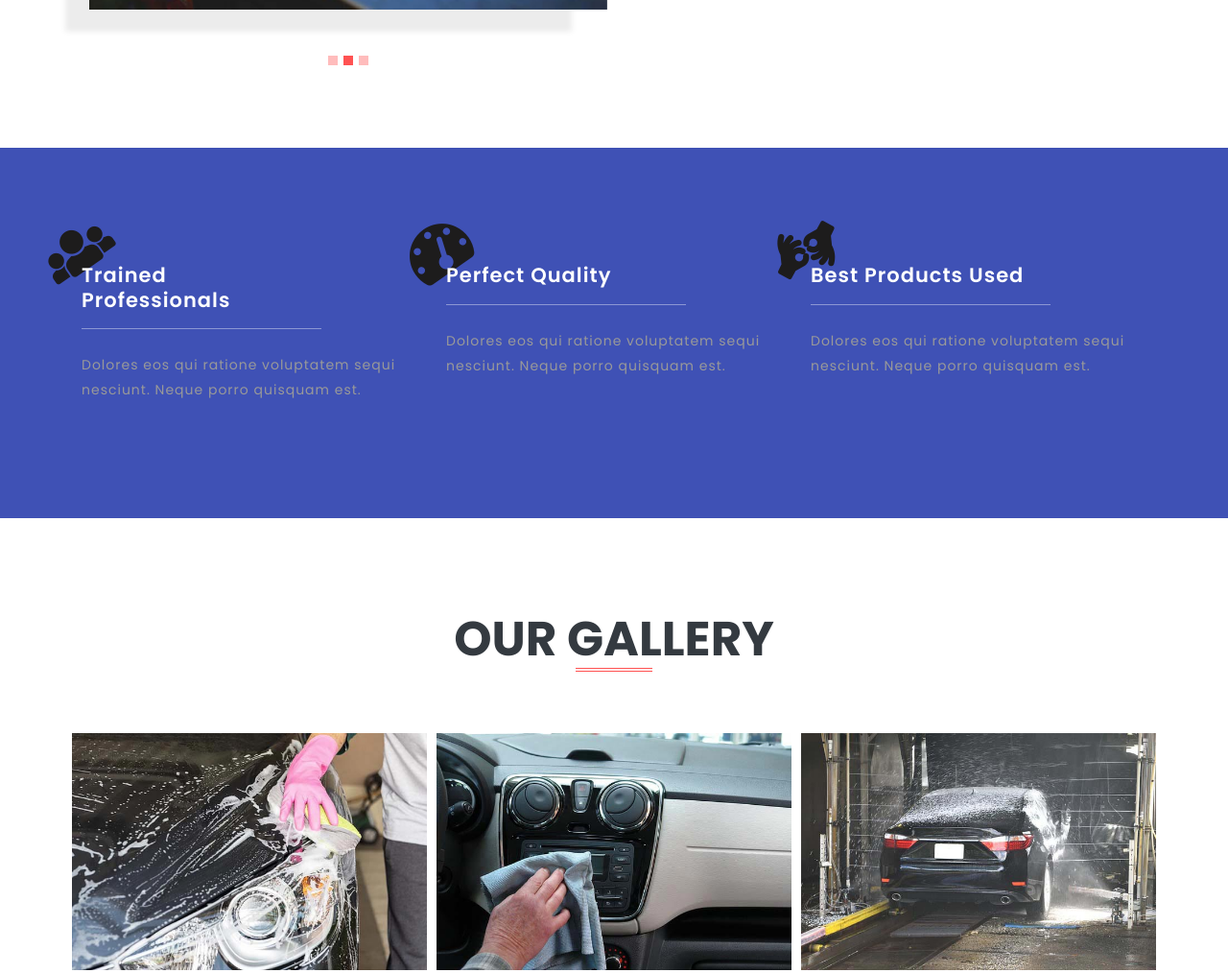
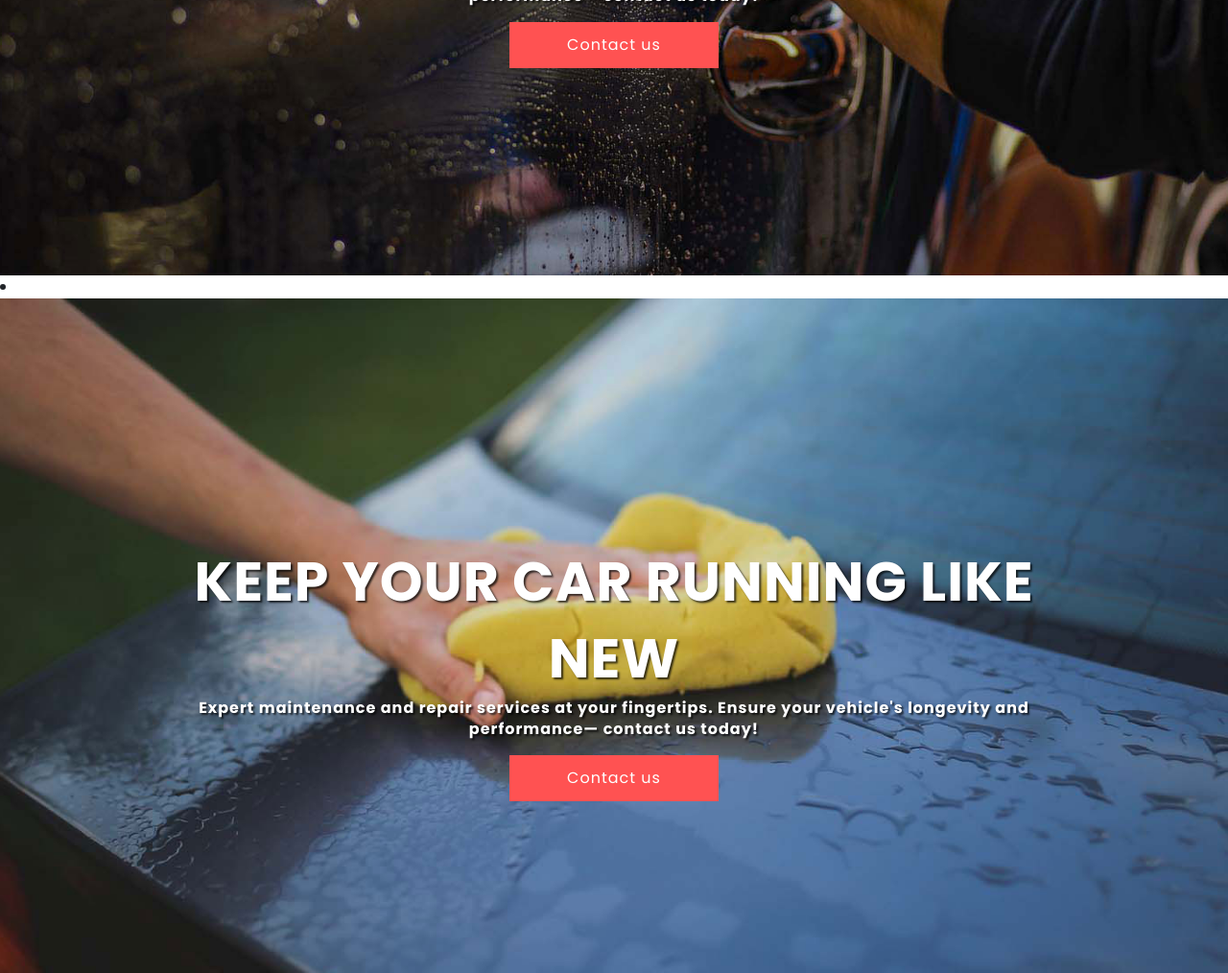
Before and after one commit to AtoYohannes/Solomon-Mekonen-Engineering, a plain HTML site: page index.html in a window 1280 px wide. Shown: the part 1217-2231 px from the top of the page at 96% size. Drawn offline with Linux system fonts and the light colour scheme; a web font is replaced by a local one.

Commit message:
Hero section update

```diff
--- a/index.html
+++ b/index.html
@@ -120,21 +120,28 @@
 						</div>
 			</div>
 			</li>
-			<!-- <li>
+
+			<li>
 				<div class="banner-top banner-top2">
 					<div class="container">
 						<div class="banner-info">
 							<h3 class="name text-white text-uppercase text-center">
-										<span class="name-part w3l-text1">we</span>
-										<span class="name-part w3l-text2">love</span>
-										<span class="name-part w3l-text3">your
-											<label>car</label> the same as you do</span>
+								<span>Keep Your Car Running Like New</span>
+
 							</h3>
-									<input type="submit" value="Send">
-									<button>
-										Hello
+							<h5 class="description text-white text-center">
+								Expert maintenance and repair services at your fingertips. Ensure your
+								vehicle's longevity and performance— contact us today!
+							</h5>
+
+
+							<div class="text-center">
+								<button class="button">
+									<div">Contact us
+							</div>
 							</button>
 						</div>
+
 					</div>
 				</div>
 			</li>
@@ -143,15 +150,25 @@
 					<div class="container">
 						<div class="banner-info">
 							<h3 class="name text-white text-uppercase text-center">
-										<span class="name-part w3l-text1">your</span>
-										<span class="name-part w3l-text2">car</span>
-										<span class="name-part w3l-text3">is
-											<label>always</label> in great hands with us</span>
+								<span>Keep Your Car Running Like New</span>
+
 							</h3>
+							<h5 class="description text-white text-center">
+								Expert maintenance and repair services at your fingertips. Ensure your
+								vehicle's longevity and performance— contact us today!
+							</h5>
+
+
+							<div class="text-center">
+								<button class="button">
+									<div">Contact us
+							</div>
+							</button>
+						</div>
+
 					</div>
 				</div>
-						</div>
-					</li> -->
+			</li>
 			</ul>
 		</div>
 	</div>
```
Lines whose indentation alone changed are shown as unchanged.
